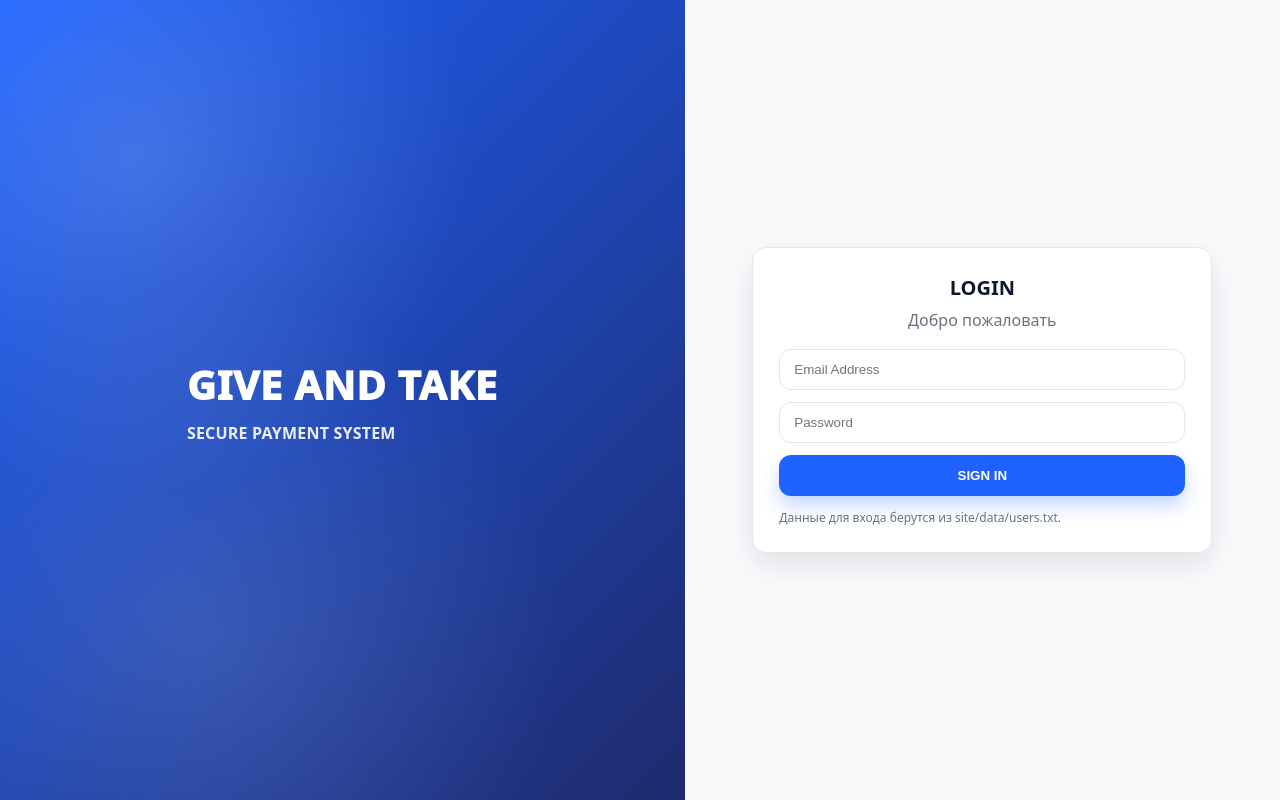
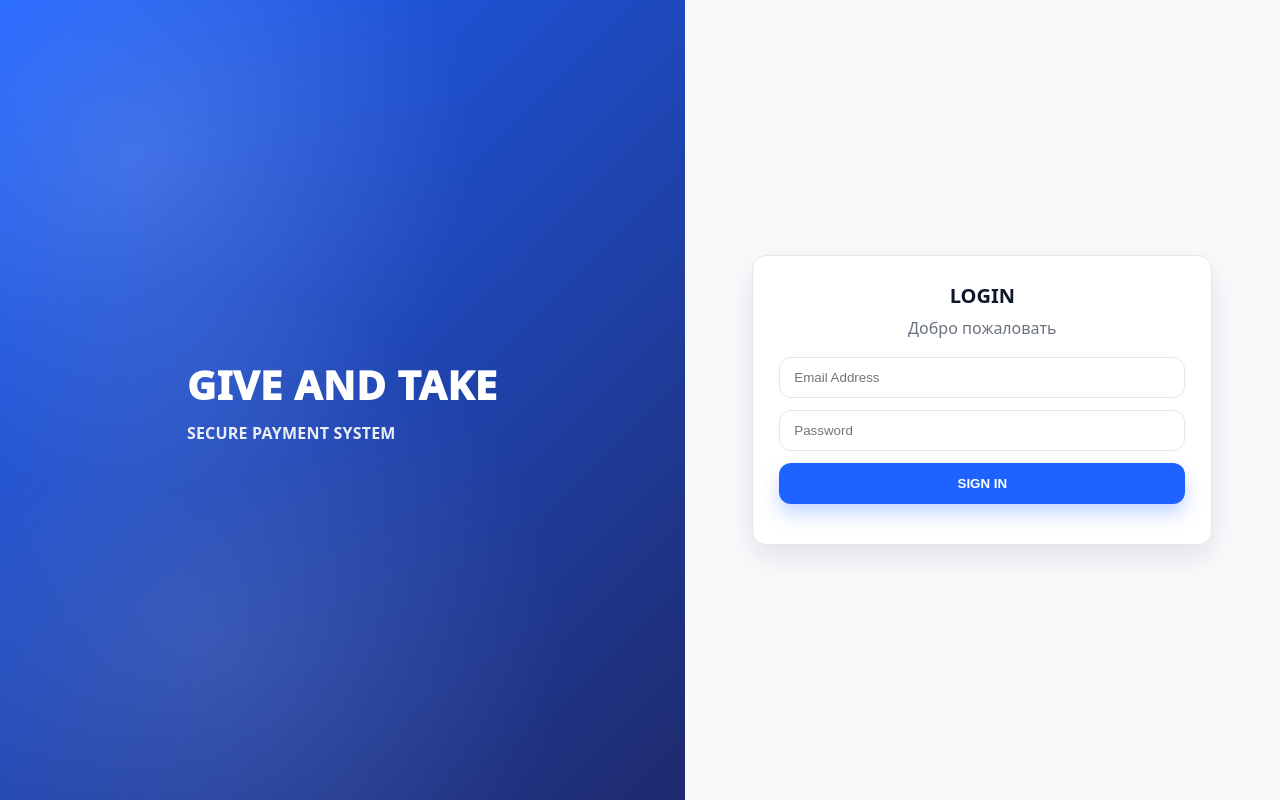
Before and after one commit to chapa4308/GIVE-AND-TAKE, a plain HTML site: page index.html in a window 1280 px wide. Drawn offline with Linux system fonts and the light colour scheme.

Commit message:
Remove login hint text from index.html

```diff
--- a/index.html
+++ b/index.html
@@ -28,7 +28,7 @@
           </form>
 
           <div class="muted" style="margin-top: 14px; font-size: 12px; line-height: 1.4">
-            <span data-t="login.hint">Данные для входа берутся из site/data/users.txt.</span>
+
           </div>
         </div>
       </section>
```
